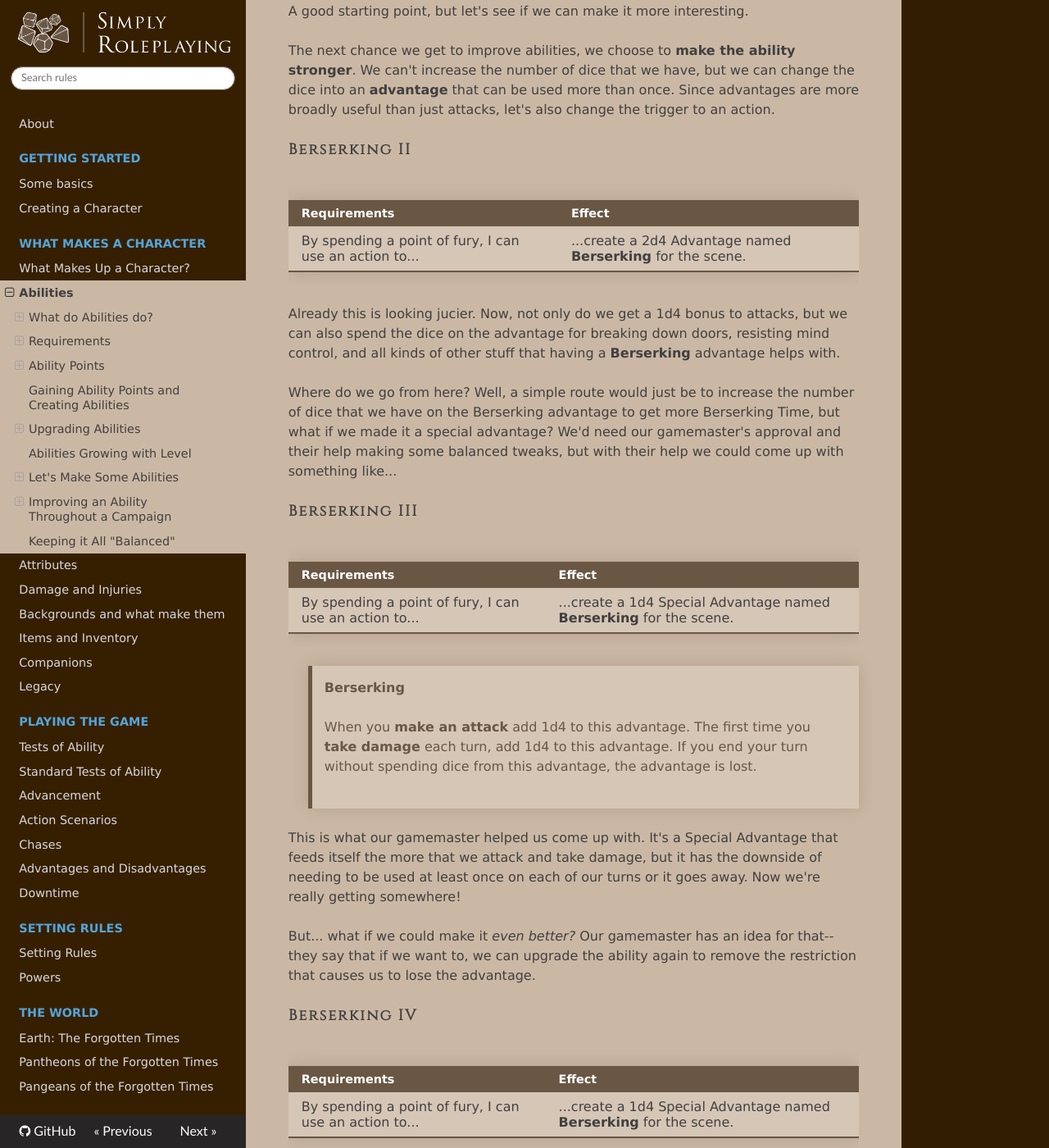
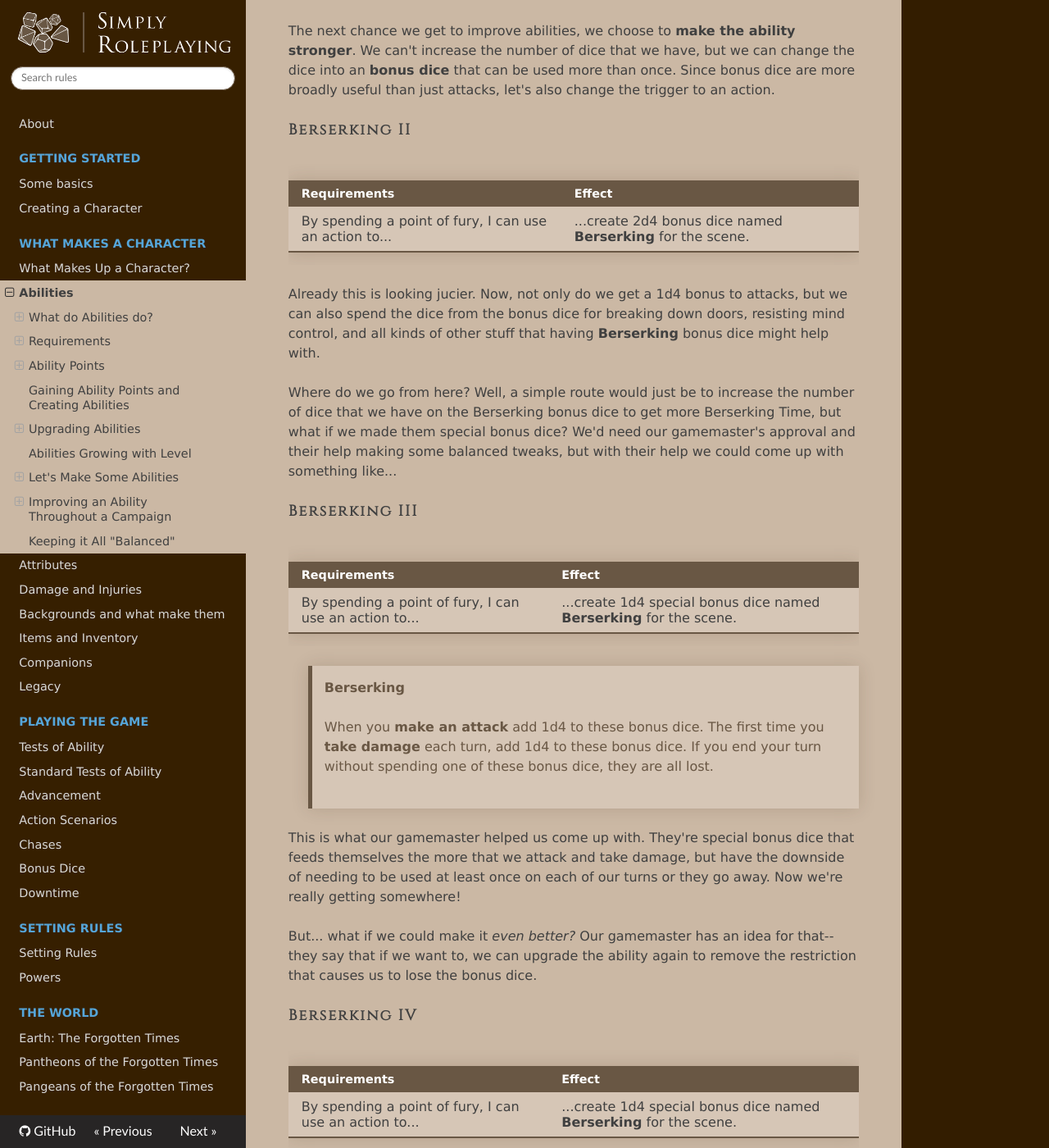
Before and after one commit to TheFifthRider/simply-roleplaying-webapp, an MkDocs documentation site: the page built from docs/character/abilities.md, in a window 1280 px wide and 1400 px high, scrolled down 9287 px. Shown: the whole window at 82% size. Built offline with MkDocs 1.6.1, drawn with Linux system fonts in a browser that asks for light colours; nearby versions of some CDN libraries; some of the changed text lies outside the part shown.

Commit message:
feat: advantages/disadvantages -> Bonus dice

```diff
--- a/docs/character/abilities.md
+++ b/docs/character/abilities.md
@@ -18,8 +18,8 @@ Often, a character's abilities will do things like:
 
 *   Inflict [damage](damage_and_injuries.md)
 *   Make a test to heal [damage](damage_and_injuries.md)
-*   Create an [advantage or disadvantage](../gameplay/advantages_and_disadvantages.md)
-    *   ...which could be a [special advantage or disadvantage](../gameplay/advantages_and_disadvantages.md#Special Advantages and Disadvantages)
+*   Create [bonus dice](../gameplay/advantages_and_disadvantages.md)
+    *   ...which could be [special bonus dice](../gameplay/advantages_and_disadvantages.md#Special Advantages and Disadvantages)
 *   Give some [equipment](equipment.md) a specific [tag](equipment.md#the-full-list-of-tags)
 *   Allow someone to do something as if they had equipment with a specific [tag](equipment.md#the-full-list-of-tags)
 *   Move the character where they want to be
@@ -87,7 +87,7 @@ As you get stronger, so should your abilities! When you upgrade your abilities,
 
 ### Giving an Ability an Additional Effect
 
-Sometimes you just want an ability to do more. If an ability gave you an extra **d6** when gathering information about a monster, giving it an extra effect might allow you to create a **1d6** [advantage](../gameplay/advantages_and_disadvantages.md) named _I know_ [monster name]_'s strengths and weaknesses_ as well. If an ability allowed you to give equipment the _blessed_ and _weapon_ tags, adding an extra effect might let you make a test of _presence_ to heal the wielder too!
+Sometimes you just want an ability to do more. If an ability gave you an extra **d6** when gathering information about a monster, giving it an extra effect might allow you to create a **1d6** [bonus](../gameplay/advantages_and_disadvantages.md) named _I know_ [monster name]_'s strengths and weaknesses_ as well. If an ability allowed you to give equipment the _blessed_ and _weapon_ tags, adding an extra effect might let you make a test of _presence_ to heal the wielder too!
 
 ### Making an Ability Stronger
 
@@ -124,20 +124,20 @@ All right, we've spent enough time talking about how they work. Let's make some
 
 ### Tinkering Inventor
 
-What if our character was a _Tinkering Inventor_? Someone who can always make the right tools for the job. Their abilities could be the inventions they create, powered by the **scrap** that the Inventor uses to make them. One ability could be **Springloaded Boots**-- a cobbled together contraption that allows the wearer to leap further and run faster... until it breaks. That's pretty easy to represent as an advantage that the Inventor puts together over some downtime.
+What if our character was a _Tinkering Inventor_? Someone who can always make the right tools for the job. Their abilities could be the inventions they create, powered by the **scrap** that the Inventor uses to make them. One ability could be **Springloaded Boots**-- a cobbled together contraption that allows the wearer to leap further and run faster... until it breaks. That's pretty easy to represent as bonus dice that the Inventor puts together over some downtime.
 
 Ability points: **Scrap**
 Ability: **Springloaded Boots**
 
-| Requirements                                     | Effect                                                      |
-| ------------------------------------------------ | ----------------------------------------------------------- |
-| By spending 1 scrap over some downtime, I can... | ...give 1 target a 4d4 advantage called Springloaded Boots. |
+| Requirements                                     | Effect                                                     |
+| ------------------------------------------------ | ---------------------------------------------------------- |
+| By spending 1 scrap over some downtime, I can... | ...give 1 target 4d4 bonus dice called Springloaded Boots. |
 
-And upgrading it would probably mean making the boots last longer and be more durable, so we can just increase the number of dice on the advantage
+And upgrading it would probably mean making the boots last longer and be more durable, so we can just increase the number of bonus dice.
 
 | Requirements                                     | Effect                                                       |
 | :----------------------------------------------- | ------------------------------------------------------------ |
-| By spending 1 scrap over some downtime, I can... | ...give 1 target an **8**d4 advantage called Springloaded Boots. |
+| By spending 1 scrap over some downtime, I can... | ...give 1 target **8**d4 bonus dice called Springloaded Boots. |
 
 <br/>
 
@@ -152,11 +152,11 @@ Ability: **Health Potion**
 | -------------------------------------------------- | -------------------------------------------- |
 | By spending 1 concoction I can use an action to... | ...heal 10 damage from 1 target I can reach. |
 
-We could then upgrade this potion to give it a secondary effect-- perhaps an invigorating advantage?
+We could then upgrade this potion to give it a secondary effect-- perhaps bonus dice for being invigorated?
 
 | Requirements                                       | Effect                                                       |
 | -------------------------------------------------- | ------------------------------------------------------------ |
-| By spending 1 concoction I can use an action to... | ...heal 10 damage from 1 target I can reach and give them a 2d4 advantage called _Invigorated_. |
+| By spending 1 concoction I can use an action to... | ...heal 10 damage from 1 target I can reach and give them 2d4 bonus dice called _Invigorated_. |
 
 <br/>
 
@@ -190,11 +190,11 @@ Ability: **There's a Wiki for That**
 | ------------------------------------------------------------ | ------------------------------- |
 | By spending a point of cellular data when I spend some downtime to research information I can... | ...add an extra 1d4 to my roll. |
 
-Upgrading this ability might allow the Savant to utilize some tidbits they picked up when researching as an advantage.
+Upgrading this ability might allow the Savant to utilize some tidbits they picked up when researching as bonus dice.
 
 | Requirements                                                 | Effect                                                       |
 | ------------------------------------------------------------ | ------------------------------------------------------------ |
-| By spending a point of cellular data when I spend some downtime to research information I can... | ...add an extra 1d4 to my roll and give myself an appropriately titled 4d4 advantage based on what I researched. |
+| By spending a point of cellular data when I spend some downtime to research information I can... | ...add an extra 1d4 to my roll and give myself 4d4 bonus dice named after what I researched. |
 
 <br/>
 
@@ -231,46 +231,46 @@ Let's start with the ability **Berserking**
 
 A good starting point, but let's see if we can make it more interesting.
 
-The next chance we get to improve abilities, we choose to **make the ability stronger**. We can't increase the number of dice that we have, but we can change the dice into an **advantage** that can be used more than once. Since advantages are more broadly useful than just attacks, let's also change the trigger to an action.
+The next chance we get to improve abilities, we choose to **make the ability stronger**. We can't increase the number of dice that we have, but we can change the dice into an **bonus dice** that can be used more than once. Since bonus dice are more broadly useful than just attacks, let's also change the trigger to an action.
 
 #### Berserking II
 
 | Requirements                                           | Effect                                                       |
 | ------------------------------------------------------ | ------------------------------------------------------------ |
-| By spending a point of fury, I can use an action to... | ...create a 2d4 Advantage named **Berserking** for the scene. |
+| By spending a point of fury, I can use an action to... | ...create 2d4 bonus dice named **Berserking** for the scene. |
 
-Already this is looking jucier. Now, not only do we get a 1d4 bonus to attacks, but we can also spend the dice on the advantage for breaking down doors, resisting mind control, and all kinds of other stuff that having a **Berserking** advantage helps with.
+Already this is looking jucier. Now, not only do we get a 1d4 bonus to attacks, but we can also spend the dice from the bonus dice for breaking down doors, resisting mind control, and all kinds of other stuff that having **Berserking** bonus dice might help with.
 
-Where do we go from here? Well, a simple route would just be to increase the number of dice that we have on the Berserking advantage to get more Berserking Time, but what if we made it a special advantage? We'd need our gamemaster's approval and their help making some balanced tweaks, but with their help we could come up with something like...
+Where do we go from here? Well, a simple route would just be to increase the number of dice that we have on the Berserking bonus dice to get more Berserking Time, but what if we made them special bonus dice? We'd need our gamemaster's approval and their help making some balanced tweaks, but with their help we could come up with something like...
 
 #### Berserking III
 
 | Requirements                                           | Effect                                                       |
 | ------------------------------------------------------ | ------------------------------------------------------------ |
-| By spending a point of fury, I can use an action to... | ...create a 1d4 Special Advantage named **Berserking** for the scene. |
+| By spending a point of fury, I can use an action to... | ...create 1d4 special bonus dice named **Berserking** for the scene. |
 
 > **Berserking**
 >
-> When you **make an attack** add 1d4 to this advantage.
-> The first time you **take damage** each turn, add 1d4 to this advantage.
-> If you end your turn without spending dice from this advantage, the advantage is lost.
+> When you **make an attack** add 1d4 to these bonus dice.
+> The first time you **take damage** each turn, add 1d4 to these bonus dice.
+> If you end your turn without spending one of these bonus dice, they are all lost.
 
-This is what our gamemaster helped us come up with. It's a Special Advantage that feeds itself the more that we attack and take damage, but it has the downside of needing to be used at least once on each of our turns or it goes away. Now we're really getting somewhere!
+This is what our gamemaster helped us come up with. They're special bonus dice that feeds themselves the more that we attack and take damage, but have the downside of needing to be used at least once on each of our turns or they go away. Now we're really getting somewhere!
 
-But... what if we could make it _even better?_ Our gamemaster has an idea for that-- they say that if we want to, we can upgrade the ability again to remove the restriction that causes us to lose the advantage.
+But... what if we could make it _even better?_ Our gamemaster has an idea for that-- they say that if we want to, we can upgrade the ability again to remove the restriction that causes us to lose the bonus dice.
 
 #### Berserking IV
 
 | Requirements                                           | Effect                                                       |
 | ------------------------------------------------------ | ------------------------------------------------------------ |
-| By spending a point of fury, I can use an action to... | ...create a 1d4 Special Advantage named **Berserking** for the scene. |
+| By spending a point of fury, I can use an action to... | ...create 1d4 special bonus dice named **Berserking** for the scene. |
 
 > **Berserking**
 >
-> When you **make an attack** add 1d4 to this advantage.
-> The first time you **take damage** each turn, add 1d4 to this advantage.
+> When you **make an attack** add 1d4 to these bonus dice.
+> The first time you **take damage** each turn, add 1d4 to these bonus dice.
 
-Wow. We are now three improvements deep into this ability and it feels pretty powerful indeed. By spending just one of our resources, we get a powerful advantage that we can feed off of making attacks and taking damage, like a true berserker might. If we play our cards right, we'll be adding dice front, left, and center all battle long!
+Wow. We are now three improvements deep into this ability and it feels pretty powerful indeed. By spending just one of our resources, we get powerful  these dice that we can feed off of making attacks and taking damage, like a true berserker might. If we play our cards right, we'll be adding dice front, left, and center all battle long!
 
 <br/>
 
```
Also changed, not shown: docs/gameplay/advantages_and_disadvantages.md (+13 -21 lines), docs/gameplay/tests.md (+1 -3 lines), scratch/abilities_scratchpad.md (+2 -2 lines).
